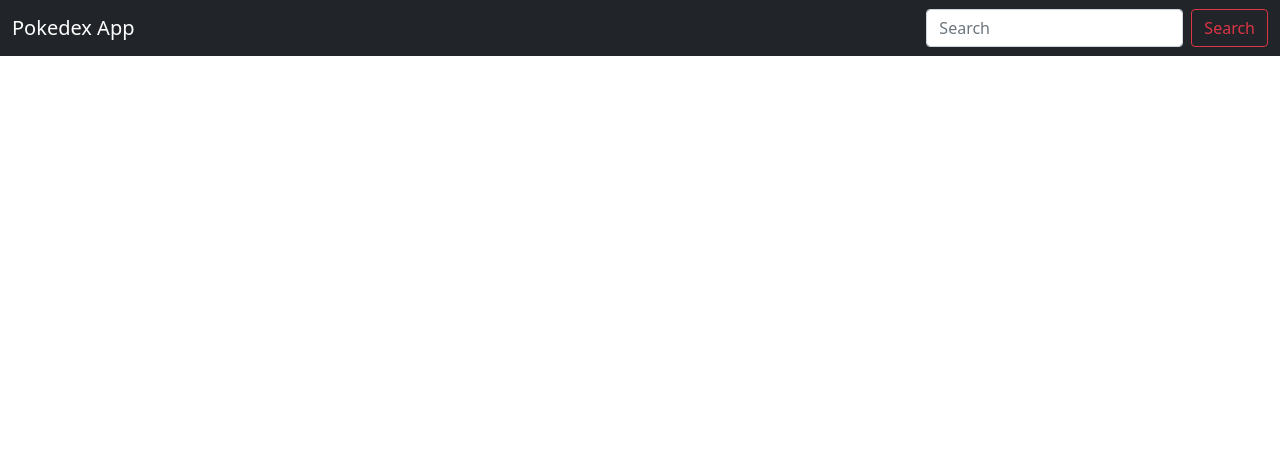
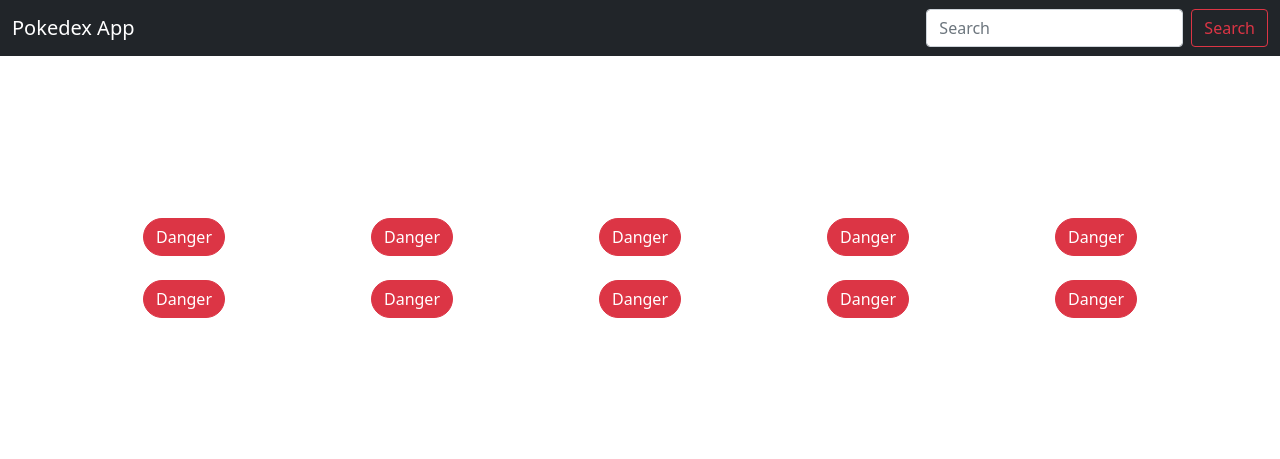
Before and after one commit to ekrzak/pokedex, a website: page index.html in a window 1280 px wide. Drawn offline with nearby package versions, Linux system fonts and the light colour scheme.

Commit message:
Add buttons for clicking pokemons

```diff
--- a/index.html
+++ b/index.html
@@ -27,6 +27,45 @@
     </div>
   </nav>
 
+  <div class="d-flex align-items-center" style="min-height: 400px;">
+    <div class="container">
+      <div class="row text-center mt-3">
+        <div class="col-sm mt-2">
+          <button type="button" class="btn btn-danger rounded-pill">Danger</button>
+        </div>
+        <div class="col-sm mt-2">
+          <button type="button" class="btn btn-danger rounded-pill">Danger</button>
+        </div>
+        <div class="col-sm mt-2">
+          <button type="button" class="btn btn-danger rounded-pill">Danger</button>
+        </div>
+        <div class="col-sm mt-2">
+          <button type="button" class="btn btn-danger rounded-pill">Danger</button>
+        </div>
+        <div class="col-sm mt-2">
+          <button type="button" class="btn btn-danger rounded-pill">Danger</button>
+        </div>
+      </div>
+      <div class="row text-center mt-3">
+        <div class="col-sm mt-2">
+          <button type="button" class="btn btn-danger rounded-pill">Danger</button>
+        </div>
+        <div class="col-sm mt-2">
+          <button type="button" class="btn btn-danger rounded-pill">Danger</button>
+        </div>
+        <div class="col-sm mt-2">
+          <button type="button" class="btn btn-danger rounded-pill">Danger</button>
+        </div>
+        <div class="col-sm mt-2">
+          <button type="button" class="btn btn-danger rounded-pill">Danger</button>
+        </div>
+        <div class="col-sm mt-2">
+          <button type="button" class="btn btn-danger rounded-pill">Danger</button>
+        </div>
+      </div>
+    </div>
+  </div>
+
   <script src="./src/js/index.js"></script>
   <script src="https://cdn.jsdelivr.net/npm/bootstrap@5.1.3/dist/js/bootstrap.bundle.min.js" integrity="sha384-ka7Sk0Gln4gmtz2MlQnikT1wXgYsOg+OMhuP+IlRH9sENBO0LRn5q+8nbTov4+1p" crossorigin="anonymous"></script>
 </body>
```
